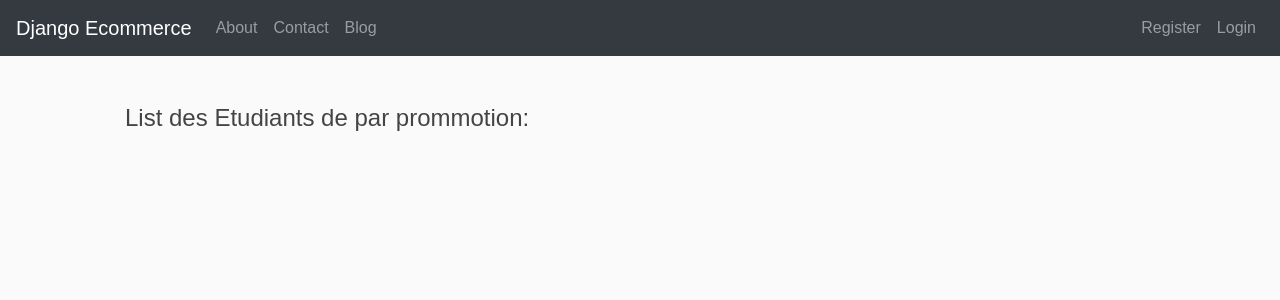
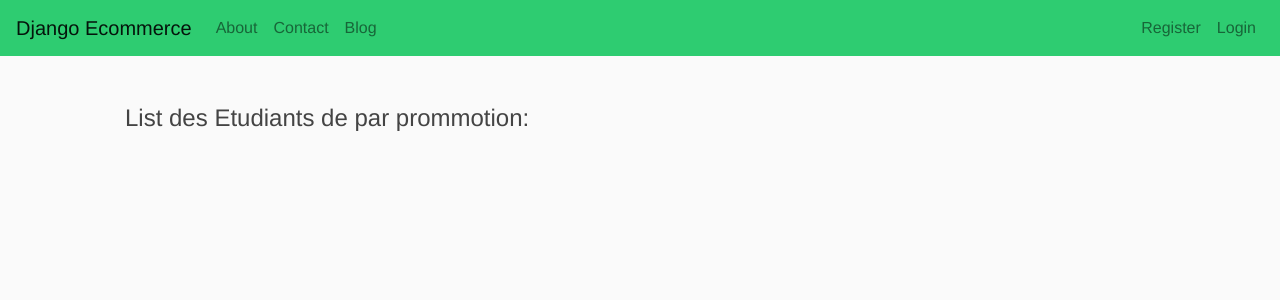
Before and after one commit to rosairekota/Django_Project_Tools, a Django app: page / in a window 1280 px wide. Shown: the top 300 px of the page. Run offline with Django 3.2, Linux system fonts and the light colour scheme; some libraries are stand-ins or nearby versions.

Commit message:
'quelques_modif_SUR_Le_Style'

```diff
--- a/blog/templates/blog/base.html
+++ b/blog/templates/blog/base.html
@@ -9,7 +9,7 @@
 		<link rel="stylesheet" type="text/css" href="{% static 'css/style.css' %}">
 		</head>
 	<body>
-			<nav class="navbar navbar-expand-lg navbar-dark bg-dark">
+			<nav class="navbar navbar-expand-lg navbar-light " style="background-color:#2ecc71; color:white;">
 				  <button class="navbar-toggler" type="button" data-toggle="collapse" data-target="#navbarTogglerDemo01" aria-controls="navbarTogglerDemo01" aria-expanded="false" aria-label="Toggle navigation">
 				    <span class="navbar-toggler-icon"></span>
 				  </button>
--- a/static_my_proj/css/style.css
+++ b/static_my_proj/css/style.css
@@ -1,6 +1,6 @@
 	body{
 				background-color:#fafafa;
-				font-family: arial,"sans serif";
+				font-family: 'Helvetica';
 				margin: auto;
 				padding: auto;
 				color:#333333;
@@ -11,8 +11,11 @@
 	        	color: #444444;
 	        }
 	        .navbar-nav .nav-link{
-	        	color:#cbd5db;
+	        	color:white;
 	        }
 	        a{
 	        	text-decoration: none;
 	        }
+	      .navbar .navbar-expand-lg .navbar-light{
+	      	background-color:blue;
+	      }
```
Also changed, not shown: db.sqlite3.
